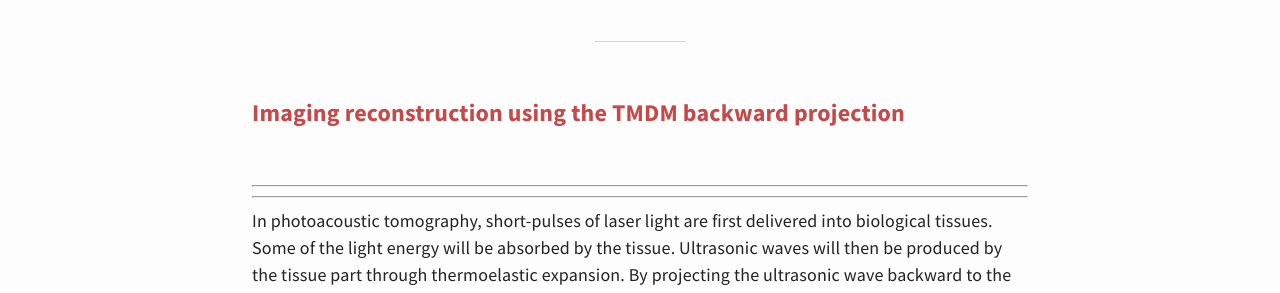
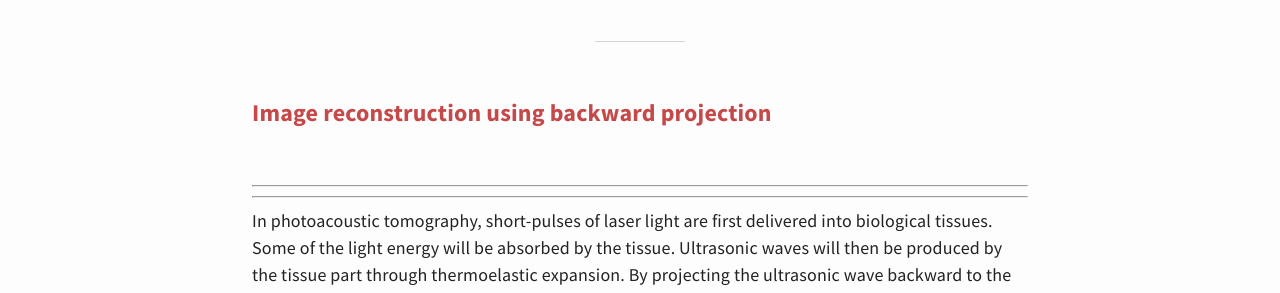
Before and after one commit to m-SOUND/mSOUND, a Jekyll site: the page built from _posts/2019-05-03-Backward_TMDM.html, in a window 1280 px wide. Shown: the part 150-443 px from the top of the page. Built offline with Jekyll 4.4.1, drawn with Linux system fonts in a browser that asks for light colours.

Commit message:
Update 2019-05-03-Backward_TMDM.html

```diff
--- a/_posts/2019-05-03-Backward_TMDM.html
+++ b/_posts/2019-05-03-Backward_TMDM.html
@@ -1,5 +1,5 @@
 ---
-title: Imaging reconstruction using the TMDM backward projection
+title: Image reconstruction using backward projection
 ---
 <p>
 <br>
```
